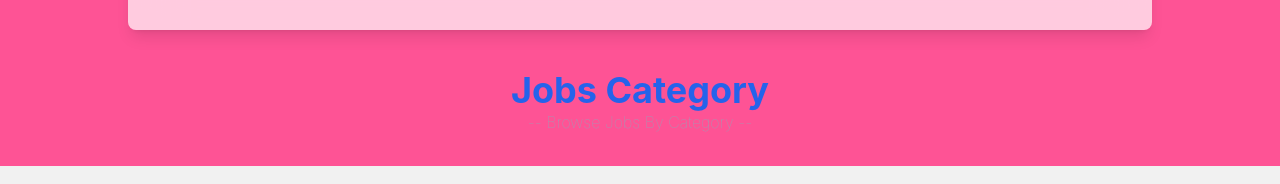
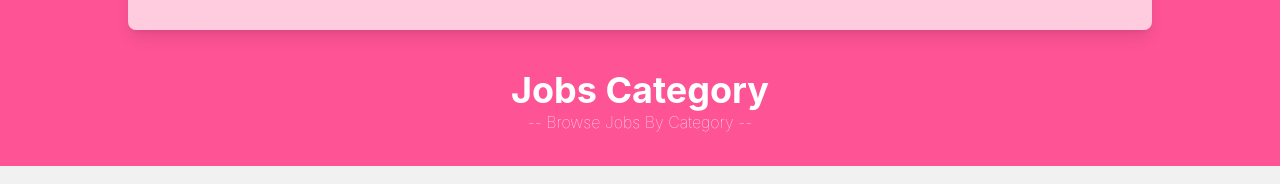
Before and after one commit to GhislainMitahi/saller_cupsone, a React (Create React App) app: page / in a window 1280 px wide. Shown: the part 590-774 px from the top of the page. Built offline with nearby package versions, Linux system fonts and the light colour scheme; no server answers; what tw-elements would draw is missing.

Commit message:
edit projects color

```diff
--- a/src/welcome.js
+++ b/src/welcome.js
@@ -8,10 +8,10 @@ const Welcome = () => {
   const { search, jobs, status } = useSelector(selectAllJobs);
   return (
     <>
-      <h2 className="text-blue-600 text-center text-4xl font-bold">
+      <h2 className="text-white text-center text-4xl font-bold">
         Jobs Category
       </h2>
-      <p className="text-center capitalize font-thin text-slate-400">
+      <p className="text-center capitalize font-thin text-white">
         -- Browse jobs by category --
       </p>
       <div className="flex justify-center my-4 gap-2 flex-wrap px-6 even:bg-gray-100">
@@ -27,8 +27,8 @@ const Welcome = () => {
               salary_is_predicted,
             } = x;
             return (
-              <div className="flex justify-center" key={id}>
-                <div className="block p-6 rounded-lg shadow-lg bg-white even:bg-gray-100 w-40 lg:w-64 grow">
+              <div className="flex justify-center bg-[#fe5395]" key={id}>
+                <div className="block p-6 rounded-lg shadow-lg bg-[#ec4c8b] even:bg- w-40 lg:w-64 grow">
                   <div className="border-b px-2 py-1 mb-4 flex flex-col">
                     <span className="text-xs font-thin text-slate-400">
                       {location.display_name}
@@ -77,7 +77,7 @@ const Welcome = () => {
             } = x;
             return (
               <div className="flex justify-center" key={id}>
-                <div className="block p-6 rounded-lg shadow-lg bg-white w-40 lg:w-64 grow">
+                <div className="block p-6 rounded-lg shadow-lg bg-[#fe5395] w-40 lg:w-64 grow">
                   <div className="border-b px-2 py-1 mb-4 flex flex-col">
                     <span className="text-xs font-thin text-slate-400">
                       {location.display_name}
```
